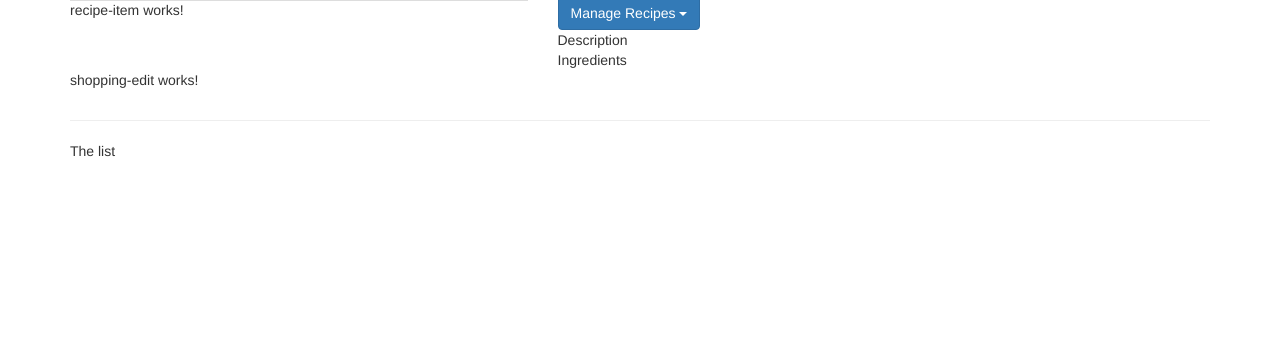
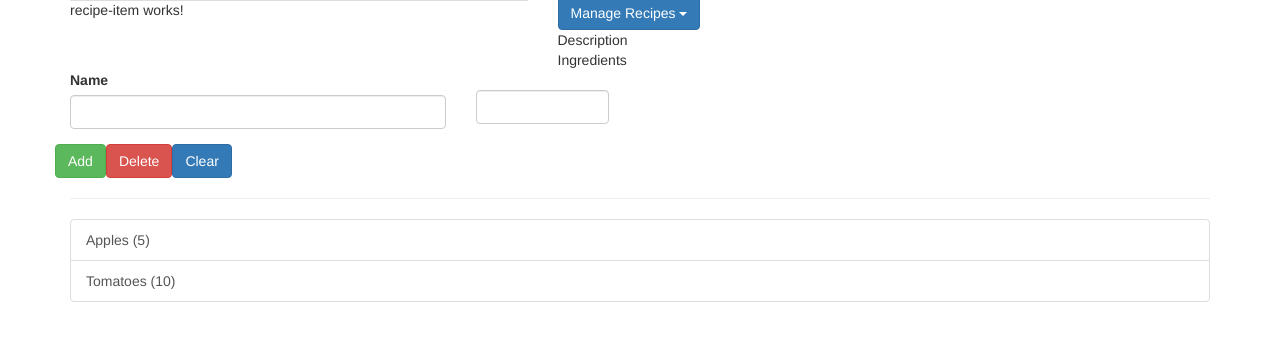
Before and after one commit to alex-berk/udemy_angular, an Angular app in the folder first-app/: page / in a window 1280 px wide. Shown: the part 258-598 px from the top of the page. Built offline with nearby package versions, Linux system fonts and the light colour scheme.

Commit message:
#cp added shared ingredient model and displayed ingredinets list

```diff
--- /dev/null
+++ b/first-app/src/app/shared/ingredient.model.ts
@@ -0,0 +1,3 @@
+export class Ingredient {
+    constructor(public name: string, public amount: number){}
+}
--- a/first-app/src/app/shopping-list/shopping-edit/shopping-edit.component.html
+++ b/first-app/src/app/shopping-list/shopping-edit/shopping-edit.component.html
@@ -1 +1,23 @@
-<p>shopping-edit works!</p>
+<div class="row">
+    <div class="col-xs-12">
+        <form>
+            <div class="row">
+                <div class="col-sm-5 form-group">
+                    <label for="name">Name</label>
+                    <input type="text" id="name" class="form-control">
+                </div>
+                <div class="col-sm-2 form-group">
+                    <label for="amount"></label>
+                    <input type="number" id="amount" class="form-control">
+                </div>
+                <div class="row">
+                    <div class="col-xs-12">
+                        <button class="btn btn-success" type="submit">Add</button>
+                        <button class="btn btn-danger" type="button">Delete</button>
+                        <button class="btn btn-primary" type="button">Clear</button>
+                    </div>
+                </div>
+            </div>
+        </form>
+    </div>
+</div>
--- a/first-app/src/app/shopping-list/shopping-list.component.html
+++ b/first-app/src/app/shopping-list/shopping-list.component.html
@@ -4,4 +4,10 @@
     </div>
 </div>
 <hr>
-    <p>The list</p>
+    <ul class="list-group">
+        <a
+          class="list-group-item"
+          style="cursor: pointer;"
+          *ngFor="let item of ingredients"
+          >{{ item.name }} ({{ item.amount }})</a>
+    </ul>
--- a/first-app/src/app/shopping-list/shopping-list.component.ts
+++ b/first-app/src/app/shopping-list/shopping-list.component.ts
@@ -1,4 +1,5 @@
 import { Component, OnInit } from '@angular/core';
+import { Ingredient } from "../shared/ingredient.model"
 
 @Component({
   selector: 'app-shopping-list',
@@ -6,6 +7,10 @@ import { Component, OnInit } from '@angular/core';
   styleUrls: ['./shopping-list.component.scss']
 })
 export class ShoppingListComponent implements OnInit {
+  ingredients = [
+    new Ingredient("Apples", 5),
+    new Ingredient("Tomatoes", 10)
+  ];
 
   constructor() { }
 
```
